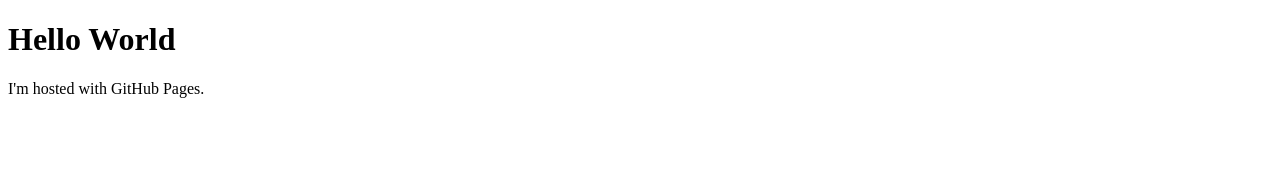
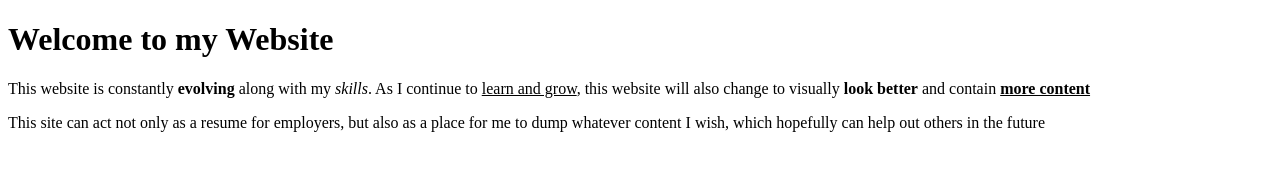
Before and after one commit to SecretShinobi/SecretShinobi.github.io, a plain HTML site: page index.html in a window 1280 px wide. Drawn offline with Linux system fonts and the light colour scheme.

Commit message:
update website

```diff
--- a/index.html
+++ b/index.html
@@ -1,7 +1,10 @@
 <!DOCTYPE html>
 <html>
+<head>
+</head>
 <body>
-<h1>Hello World</h1>
-<p>I'm hosted with GitHub Pages.</p>
+<h1>Welcome to my Website</h1>
+<p>This website is constantly <strong>evolving</strong> along with my <em>skills</em>. As I continue to <u>learn and grow</u>, this website will also change to visually <strong>look better</strong> and contain <strong><u>more content</u></strong></p>
+<p>This site can act not only as a resume for employers, but also as a place for me to dump whatever content I wish, which hopefully can help out others in the future</p>
 </body>
 </html>
```
